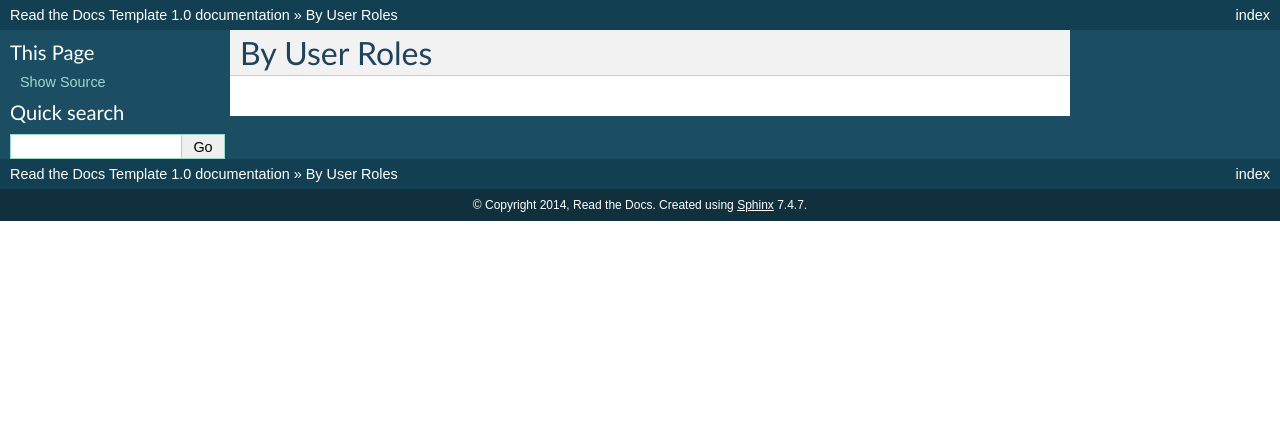
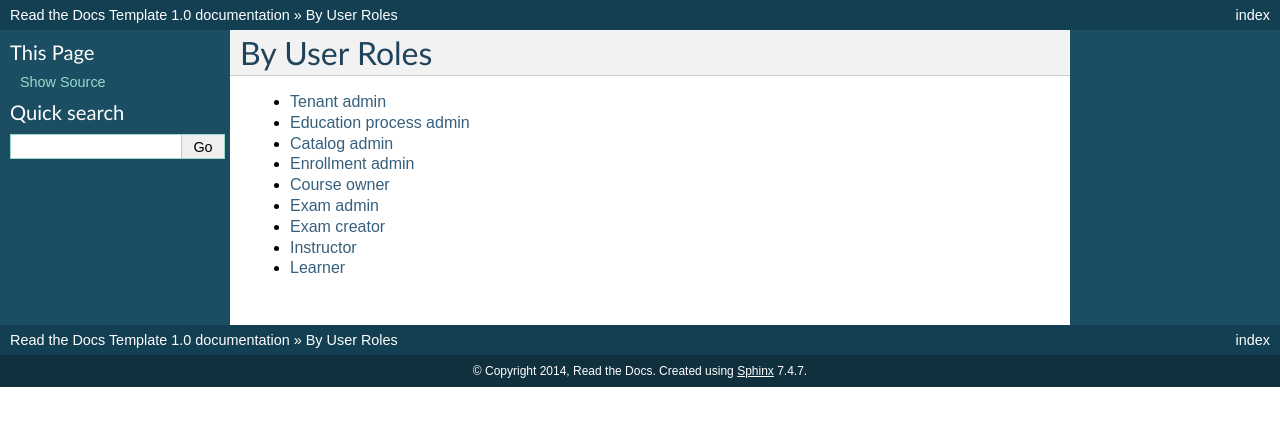
Before and after one commit to pslisko/performa365docs, a Sphinx documentation site: the page built from docs/gettoknow/index.rst, in a window 1280 px wide. Shown: the top 426 px of the page. Built offline with Sphinx 7.4.7, drawn with Linux system fonts in a browser that asks for light colours; pages that are not in the unit, such as notebooks, are missing from menus.

Commit message:
Update index.rst

```diff
--- a/docs/gettoknow/index.rst
+++ b/docs/gettoknow/index.rst
@@ -1,2 +1,14 @@
+.. _by_roles:
+
 By User Roles
 ==============
+
+* :ref:`Tenant admin <tenant_administrator>`
+* :ref:`Education process admin <education_process_administrator>`
+* :ref:`Catalog admin <catalog_administrator>`
+* :ref:`Enrollment admin <enrollment_administrator>`
+* :ref:`Course owner <course_owner>`
+* :ref:`Exam admin <exam_administrator>`
+* :ref:`Exam creator <exam_creator>`
+* :ref:`Instructor <instructor>`
+* :ref:`Learner <learner>`
```
